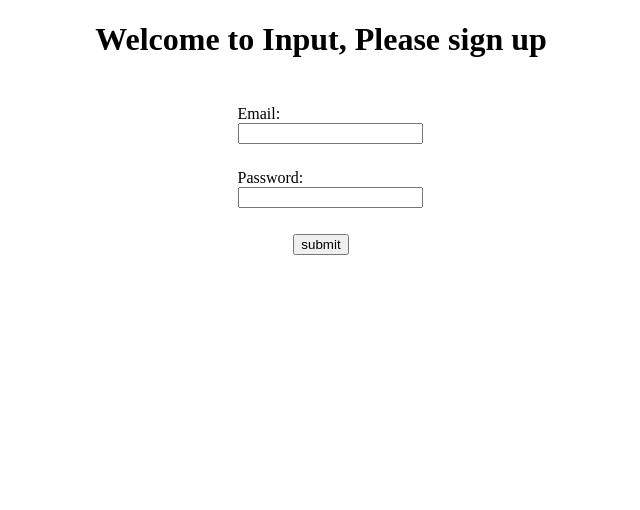
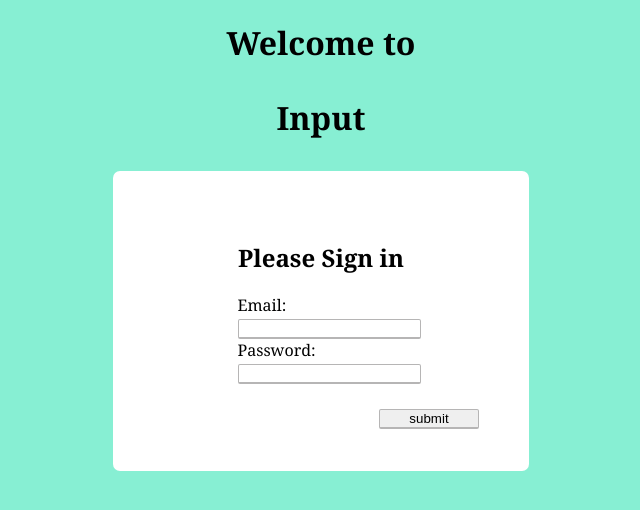
Before and after one commit to SleimanDGhanem/Instagram_like_website, a PHP site: page / in a window 1280 px wide. Shown: the top 510 px of the page, without its empty margins (319-959 px from the left). Run offline with PHP 8.4, Linux system fonts and the light colour scheme.

Commit message:
finished first draft of sign in page, added background.css file

```diff
--- /dev/null
+++ b/css/background.css
@@ -0,0 +1,4 @@
+body{
+  background-color: #87EFD3;
+  font-family:Cambria, Cochin, Georgia, Times, 'Times New Roman', serif;
+}
--- a/css/style.css
+++ b/css/style.css
@@ -1,4 +1,14 @@
+body{
+  background-color: #87EFD3;
+  font-family:Cambria, Cochin, Georgia, Times, 'Times New Roman', serif;
+}
+
+
+/* youre gonna be doing a gradient for the button just like the photo */
 .flex{
+  background-color: white;
+  border-radius: 7px;
+  padding: 50px;
   display: flex;
   flex-direction: column;
   /* always affects the main axis */
@@ -10,9 +20,27 @@
   margin: auto;
 
 }
+
+
+input{
+  border: solid 0.2px rgb(182, 181, 181);
+  border-bottom: solid 2px rgb(182, 181, 181);
+  border-radius: 2px;
+}
+
+[type="button"]{
+  width: 100px;
+  height: 3vh;
+  align-self: flex-end;
+  margin-top: 25px;
+}
+
 .center{
+  width:50%;
   margin:auto;
   text-align: center;
+
+  border-radius: 5px;
 }
 label{
   text-align: left ;
--- a/index.html
+++ b/index.html
@@ -4,13 +4,15 @@
   <meta charset="UTF-8">
   <meta http-equiv="X-UA-Compatible" content="IE=edge">
   <meta name="viewport" content="width=device-width, initial-scale=1.0">
+  <link rel="stylesheet" href="css/background.css">
   <link rel="stylesheet" href="css/style.css">
   <title>Document</title>
 </head>
 <body>
   <main class="center">
-    <h1>Welcome to Input, Please sign up</h1>
+    <h1>Welcome to <p>Input</p></h1>
     <form class="flex" action="" method="post">
+      <h2>Please Sign in</h2>
       <label for="email">Email:
       <input type="email" name="email" id="email">
       </label>
@@ -18,6 +20,7 @@
       <input type="password" name="password" id="password">
       </label>
       <input class="item-bottom" type="button" value="submit">
+
     </form>
   </main>
 </body>
```
Also changed, not shown: html/feed.html (added).
